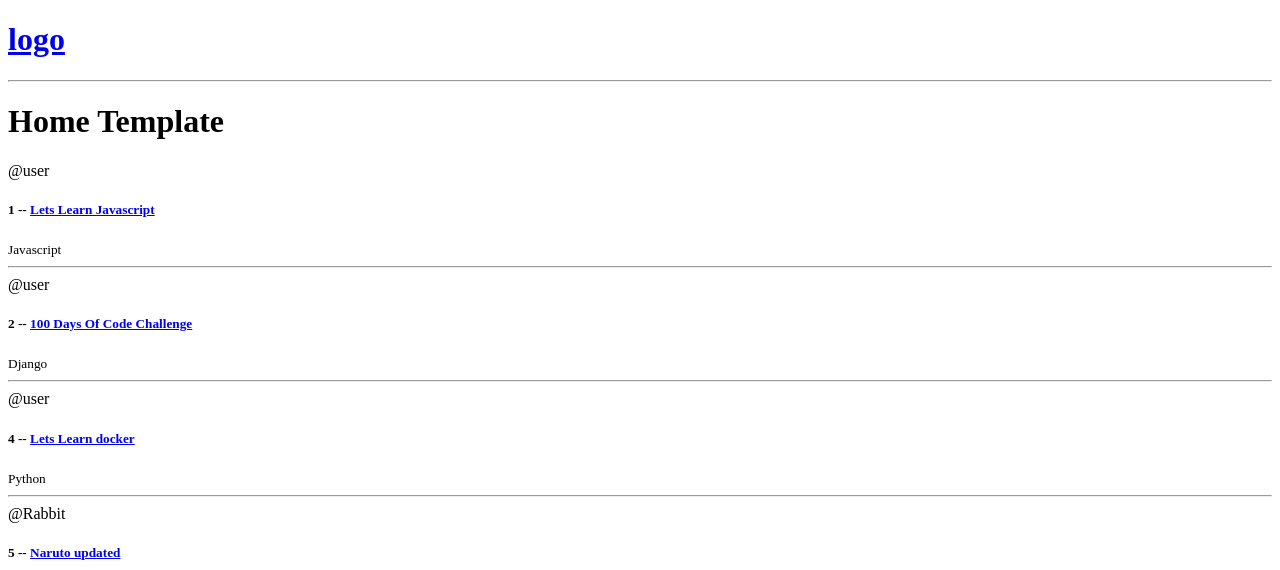
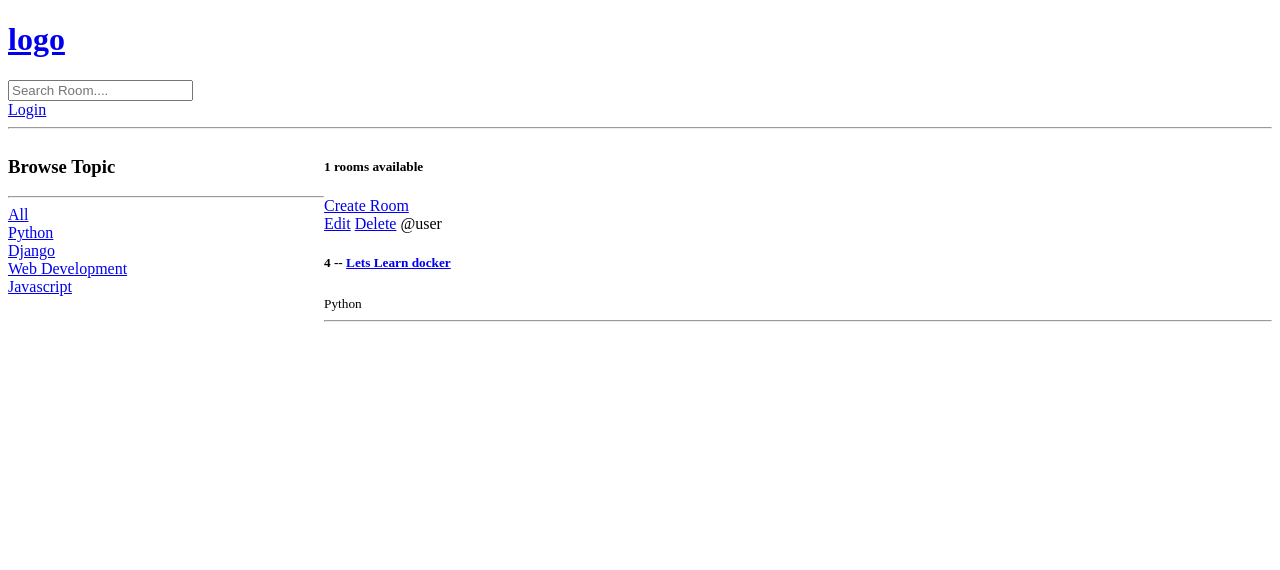
Before and after one commit to Vijay-Bhattarai/Django-study-bud-project, a Django app: a page that uses templates/main.html in a window 1280 px wide. Shown: the top 570 px of the page. Run offline with Django 5.2, Linux system fonts and the light colour scheme; data comes from the database, SQL or seed files in the repository; both versions use the stored data as it was after the commit.

Commit message:
day 2 where i bulid the category and login page and crud of the project

```diff
--- a/base/models.py
+++ b/base/models.py
@@ -23,6 +23,10 @@
     updated = models.DateTimeField(auto_now=True)
     created = models.DateTimeField(auto_now_add=True)
 
+    class Meta:
+        ordering = ['-updated', '-created']
+
+
 
     def __str__(self):
         return self.name
--- a/base/templates/base/home.html
+++ b/base/templates/base/home.html
@@ -2,12 +2,48 @@
 
 
 {% block content %}
-<h1>Home Template</h1>
+
+
+   <style>
+    .home-container{
+        display: grid;
+        grid-template-columns: 1fr 3fr;
+    }
+   </style>
+
+<div class="home-container">
 
     <div>
+        <h3>Browse Topic</h3>
+            <hr>
+
+            <div>
+                <a href="{% url 'home'%}">All</a>
+            </div>
+
+            {% for topic in topics %}
+            <div>
+                <a href="{% url 'home'%}?q={{topic.name}}">{{topic.name}}</a>
+            </div>
+
+
+            {% endfor %}
+        </div>
+
+
+              <div>
+
+                <h5>{{rooms.count}} rooms available</h5>
+
+                <a href="{% url 'create-room' %}">Create Room</a>
+
+
+
                 <div>
                     {% for room in rooms  %}
                     <div>
+                        <a href="{% url 'update-room' room.id %}">Edit</a>
+                        <a href="{% url 'delete-room' room.id %}">Delete</a>
                         <span>@{{room.host.username}}</span>
                         <h5>{{room.id}} -- <a href="{% url 'room' room.id %}">{{room.name}}</a></h5>
                         <small>{{room.topic.name}}</small>
@@ -17,6 +53,11 @@
 
                     {% endfor %}
                 </div>
+
+
+
+         </div>
+
 </div>
 
 {% endblock content %}
--- a/base/urls.py
+++ b/base/urls.py
@@ -3,6 +3,13 @@
 
 
 urlpatterns = [
+    path('login', views.loginPage, name="login"),
+
+
     path('', views.home, name="home"),
     path('room/<str:pk>/', views.room, name="room"),
+
+    path('create-room/', views.createRoom, name="create-room"),
+    path('update-room/<str:pk>/', views.updateRoom, name="update-room"),
+    path('delete-room/<str:pk>/', views.deleteRoom, name="delete-room"),
 ]
--- a/base/views.py
+++ b/base/views.py
@@ -1,7 +1,12 @@
-from django.shortcuts import render
-from .models import Room
+from django.shortcuts import render, redirect
+from django.contrib.messages import constants as messages
+from django.db.models import Q
+from django.contrib.auth.models  import User
+from .models import Room, Topic
+from .forms import RoomForm
+
+
 # Create your views here.
-
 
 # rooms = [
 #     {'id' :1, 'name':'Lets learn python!'},
@@ -10,9 +15,36 @@
 # ]
 
 
+
+def loginPage(request):
+    if request.method == 'POST':
+        username = request.POST.get('username')
+        password = request.POST.get('password')
+        try:
+            user = User.objects.get(username=username)
+        except User.DoesNotExist:
+            messages.error(request, "User does not exist.")
+
+
+    context = {}
+    return render(request, 'base/login_register.html', context)
+
 def home(request):
-    rooms = Room.objects.all()
-    context = {'rooms':rooms}
+    q = request.GET.get('q') if request.GET.get('q') != None else  ''
+
+
+    rooms = Room.objects.filter(
+        Q(topic__name__icontains=q) |
+        Q(name__icontains=q) |
+         Q(description__icontains=q)
+        )
+
+
+    topics = Topic.objects.all()
+    room_count =  rooms.count()
+
+
+    context = {'rooms':rooms, 'topics':topics, 'room_count': room_count}
     return render(request, 'base/home.html', context)
 
 def room(request, pk):
@@ -23,3 +55,35 @@
     #         room = i
     context = {'room' : room}
     return render(request, 'base/room.html', context)
+
+
+
+def createRoom(request):
+    form = RoomForm()
+    if request.method == 'POST':
+        form = RoomForm(request.POST)
+        if form.is_valid():
+            form.save()
+            return redirect('home')
+    context = {'form': form}
+    return render(request, 'base/room_form.html', context)
+
+
+
+def updateRoom(request, pk):
+    room = Room.objects.get(id=pk)
+    form = RoomForm(instance=room)
+    if request.method == 'POST':
+        form = RoomForm(request.POST, instance=room)
+        if form.is_valid():
+            form.save()
+            return redirect('home')
+    context = {'form': form}
+    return render(request, 'base/room_form.html', context)
+
+def deleteRoom(request, pk):
+    room = Room.objects.get(id=pk)
+    if request.method == 'POST':
+        room.delete()
+        return redirect('home')
+    return render(request, 'base/delete.html', {'obj': room})
--- a/templates/main.html
+++ b/templates/main.html
@@ -10,6 +10,14 @@
 <body>
     {% include 'navbar.html' %}
 
+    {% if messages %}
+    <ul class="messages">
+        {% for message in messages %}
+        <li>{{ message }}</li>
+        {% endfor %}
+    </ul>
+    {% endif %}
+
     {% block content %}
 
     {% endblock %}
--- a/templates/navbar.html
+++ b/templates/navbar.html
@@ -1,5 +1,10 @@
 <a href="/">
 <h1> logo</h1>
 </a>
+<form method="GET" action="{% url 'home' %}">
+    <input type="text" name="q" placeholder="Search Room...."/>
 
+</form>
+
+<a href="{% url 'login' %}">Login</a>
 <hr>
```
Also changed, not shown: base/forms.py (added, +8 -0 lines), base/templates/base/delete.html (added, +13 -0 lines), base/templates/base/login_register.html (added, +20 -0 lines), base/templates/base/room_form.html (added, +15 -0 lines), db.sqlite3. Lines whose indentation alone changed are shown as unchanged.
